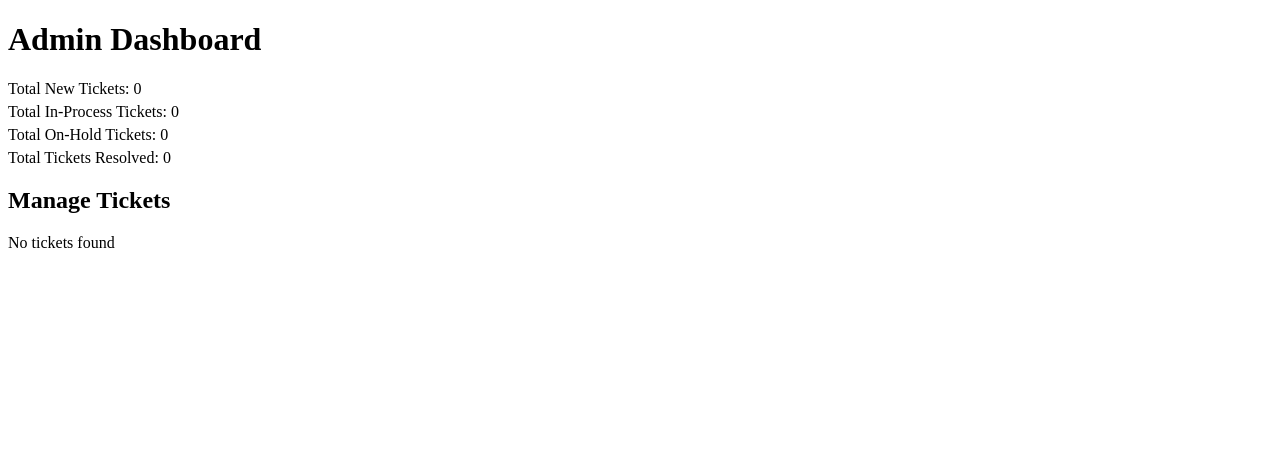
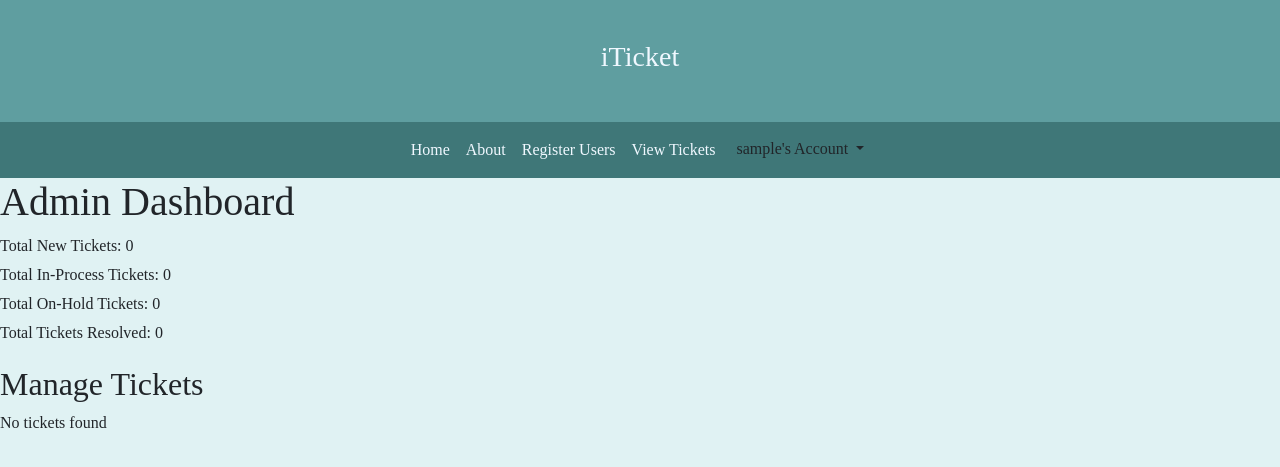
Before and after one commit to jonana-split/CEN3031-Final-Group-Project, a PHP site: page /admin_dash in a window 1280 px wide. Shown: the top 467 px of the page. Run offline with PHP 8.4, Linux system fonts and the light colour scheme; the visitor is signed in with stand-in values (Sample User, id 1); data that the repository does not hold is empty.

Commit message:
editing navbars

```diff
--- a/admin_dash.php
+++ b/admin_dash.php
@@ -67,7 +67,7 @@ $result_categories = $data->query($sql_categories);
 <!DOCTYPE html>
 <html>
 <head>
-    <title>Admin Dashboard</title>
+    <title>Admin Dashboard - View Tickets</title>
     <style>
         table {
             width: 100%;
@@ -87,8 +87,48 @@ $result_categories = $data->query($sql_categories);
             margin: 5px 0;
         }
     </style>
+
+    <link rel="stylesheet" href="https://cdn.jsdelivr.net/npm/bootstrap@4.6.2/dist/css/bootstrap.min.css">
+    <script src="https://cdn.jsdelivr.net/npm/jquery@3.7.1/dist/jquery.slim.min.js"></script>
+    <script src="https://cdn.jsdelivr.net/npm/popper.js@1.16.1/dist/umd/popper.min.js"></script>
+    <script src="https://cdn.jsdelivr.net/npm/bootstrap@4.6.2/dist/js/bootstrap.bundle.min.js"></script>
+
 </head>
-<body>
+
+<body style="font-family: K2D; background-color: #e0f2f3">
+
+<div class="jumbotron jumbotron-fluid text-center" style="margin-bottom:0; padding: 40px ;background-color: cadetblue; color: aliceblue">
+    <h3>iTicket</h3>
+</div>
+
+<nav class="navbar navbar-expand-sm justify-content-center" style=" background-color: #3f7778; color: #f0f8ff">
+    <ul class="navbar-nav">
+        <li class="nav-item" ><a class="nav-link" href="adminhome.php" style="color: aliceblue; ">Home</a></li>
+
+        <li class="nav-item" ><a class="nav-link" href="https://www.youtube.com/watch?v=dQw4w9WgXcQ" style="color: aliceblue; ">About</a></li>
+
+        <li class="nav-item" ><a class="nav-link" href="adminCreate.php" style="color: aliceblue; ">Register Users</a></li>
+
+        <li class="nav-item" ><a class="nav-link" href="admin_dash" style="color: aliceblue; ">View Tickets</a></li>
+
+        <!--    TOOK THIS FROM CODE I WROTE IN A PREVIOUS PROJECT, have to edit it. JUST PROOF OF CONCEPT HERE -->
+        <?php if (isset($_SESSION['username'])): ?>
+            <div class="dropdown">
+                <button class="btn dropdown-toggle" type="button" id="dropdownMenuButton1" data-bs-toggle="dropdown" aria-expanded="false">
+                    <?php echo $_SESSION['username'] ?>'s Account
+                </button>
+                <ul class="dropdown-menu" aria-labelledby="dropdownMenuButton1">
+                    <li><a class="dropdown-item" style = "color: #1C5E33" href="<?php echo "u_dashboard.php" ?>">Dashboard</a></li>
+                    <li><a class="dropdown-item" style = "color: #1C5E33" href="<?php echo "logout.php" ?>">LogOut</a></li>
+                </ul>
+            </div>
+        <?php else: ?>
+            <li class="nav-item" ><a class="nav-link rounded" href="<?php echo "login.php" ?>" style = "color: #174142; border: 2px solid #3f7778;  display: inline-block; background-color: #f0f8ff; padding: 5px"> Login</a></li>
+        <?php endif; ?>
+
+    </ul>
+</nav>
+
 <h1>Admin Dashboard</h1>
 <div class="stats">
     <div>Total New Tickets: <?php echo $total_new; ?></div>
--- a/adminhome.php
+++ b/adminhome.php
@@ -32,11 +32,11 @@ if(!isset($_SESSION["username"]))
     <ul class="navbar-nav">
         <li class="nav-item" ><a class="nav-link" href="adminhome.php" style="color: aliceblue; ">Home</a></li>
 
-        <li class="nav-item" ><a class="nav-link" href="https://www.youtube.com/watch?v=dQw4w9WgXcQ" style="color: aliceblue; ">Create Ticket</a></li>
-
         <li class="nav-item" ><a class="nav-link" href="https://www.youtube.com/watch?v=dQw4w9WgXcQ" style="color: aliceblue; ">About</a></li>
 
-        <li class="nav-item" ><a class="nav-link" href="https://www.youtube.com/watch?v=dQw4w9WgXcQ" style="color: aliceblue; ">Dashboard</a></li>
+        <li class="nav-item" ><a class="nav-link" href="adminCreate.php" style="color: aliceblue; ">Register Users</a></li>
+
+        <li class="nav-item" ><a class="nav-link" href="admin_dash" style="color: aliceblue; ">View Tickets</a></li>
 
         <!--    TOOK THIS FROM CODE I WROTE IN A PREVIOUS PROJECT, have to edit it. JUST PROOF OF CONCEPT HERE -->
         <?php if (isset($_SESSION['username'])): ?>
```
Also changed, not shown: adminCreate.php (+7 -3 lines).
